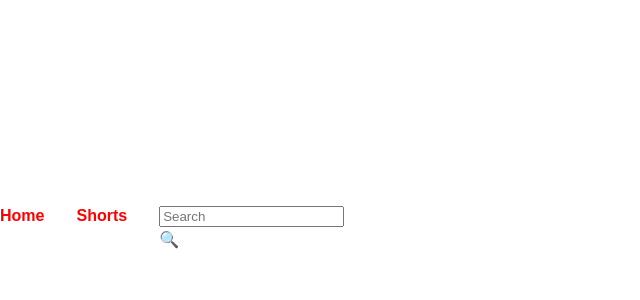
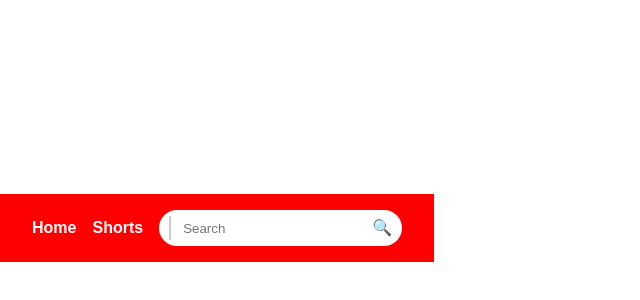
Before and after one commit to project7-idk/vite-react-template, a React (Vite) app: page / in a window 1280 px wide. Shown: the part 172-472 px from the top of the page, without its empty margins (0-640 px from the left). Built offline with nearby package versions, Linux system fonts and the light colour scheme.

Commit message:
Update App.css

```diff
--- a/src/react-app/App.css
+++ b/src/react-app/App.css
@@ -89,3 +89,57 @@ nav {
   font-weight: bold;
   cursor: pointer;
 }
+
+/* Navbar */
+.navbar {
+  display: flex;
+  align-items: center;
+  gap: 1rem;
+  padding: 1rem 2rem;
+  background-color: #FF0000;
+  color: #fff;
+  font-weight: bold;
+}
+
+/* Tabs */
+.nav-tab {
+  cursor: pointer;
+}
+
+/* Search Pill */
+.search-pill {
+  display: flex;
+  align-items: center;
+  padding: 0.25rem 0.5rem;
+  border-radius: 999px; /* pill shape */
+  background-color: #fff;
+  margin-left: auto;
+  border: 2px solid transparent;
+  transition: border 0.2s;
+}
+
+/* Blue focus highlight */
+.search-pill.focused {
+  border-color: #0000ff; /* blue highlight */
+}
+
+/* Separator line */
+.separator-line {
+  width: 2px;
+  height: 24px;
+  background-color: #ccc;
+  margin-right: 0.5rem;
+}
+
+/* Search input */
+.search-pill input {
+  border: none;
+  outline: none;
+  padding: 0.25rem;
+  flex: 1;
+}
+
+/* Icon inside pill */
+.search-icon {
+  margin-left: 0.5rem;
+}
```
